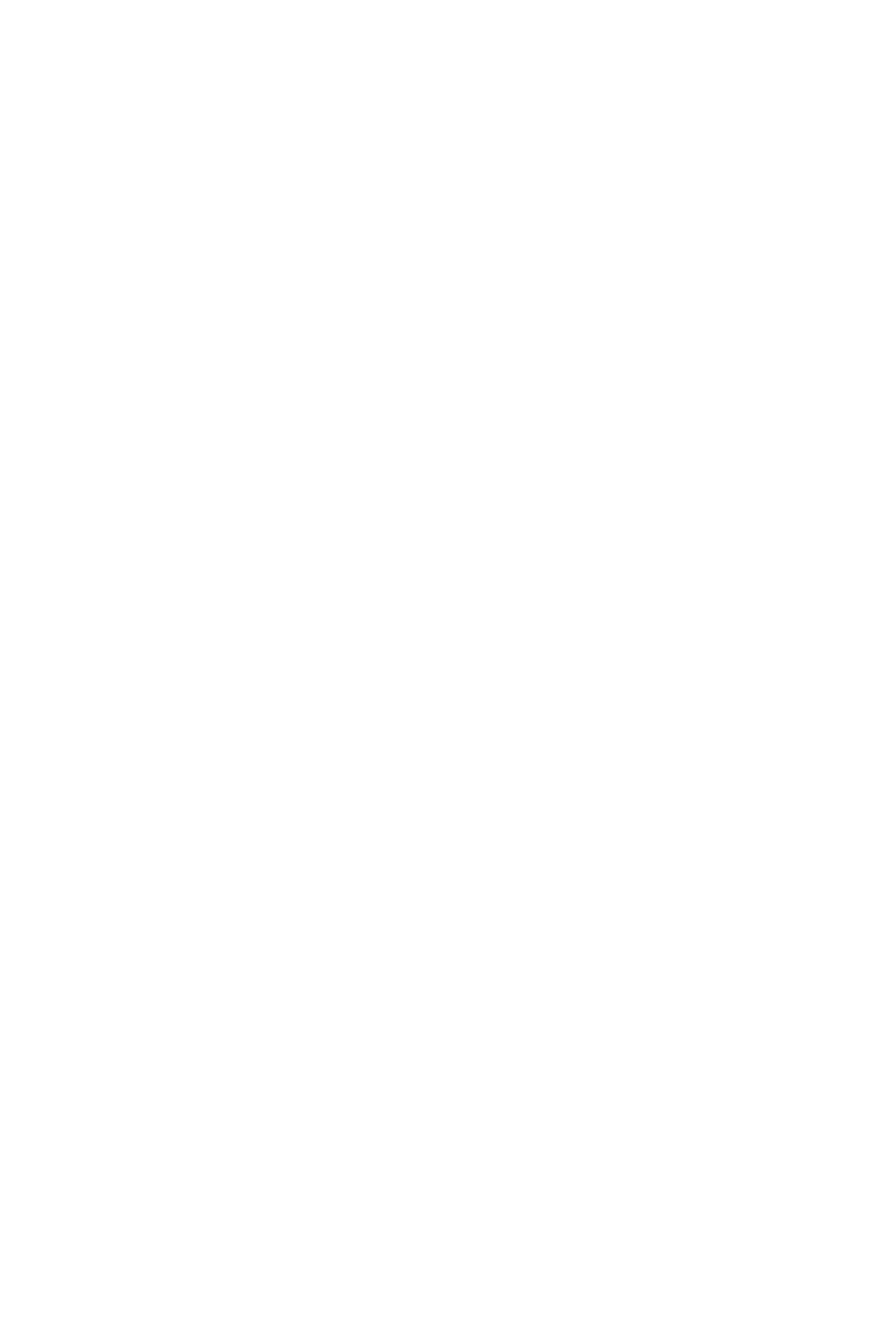
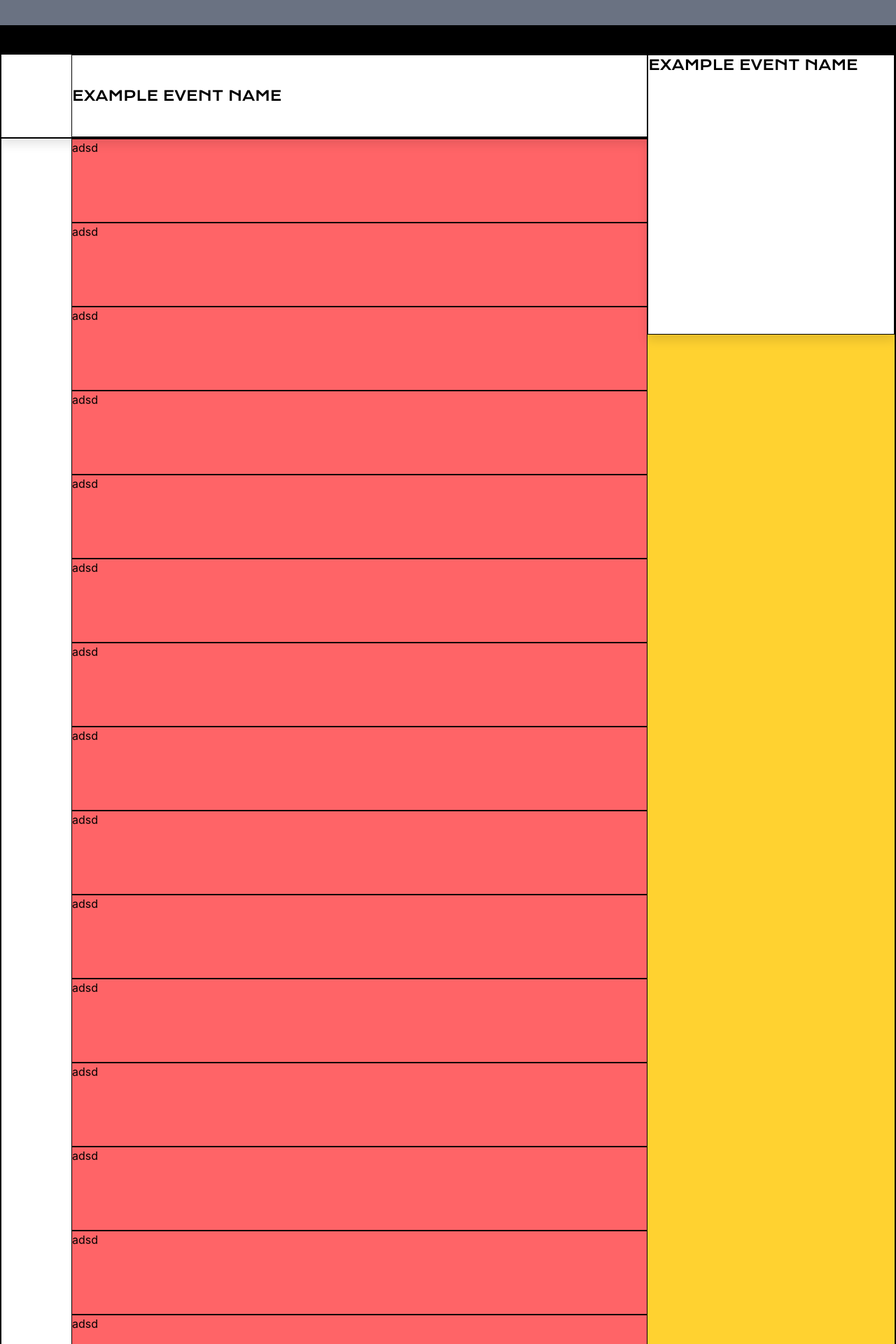
Before and after one commit to daveteru/miniproject-FE, a React (Vite) app: page /events in a window 1280 px wide. Before the commit this address had no page. Shown: the part 380-2300 px from the top of the page at 70% size. Before the commit the page ends 800 px from the top, so only its background shows below. Built offline with nearby package versions, Linux system fonts and the light colour scheme.

Commit message:
feat: scaffolded events pages

```diff
--- a/src/components/Buttons.tsx
+++ b/src/components/Buttons.tsx
@@ -3,5 +3,5 @@ type buttonProps = {
 };
 
 export default function YellowButton({ label }: buttonProps) {
-  return <div className="font-krona-one bg-[#E6FF06] text-black px-5 w-fit h-fit py-2 border rounded-full">{label}</div>;
+  return <div className="font-krona-one bg-[#E6FF06] hover:bg-amber-400 text-black px-5 w-fit h-fit py-2 border rounded-full">{label}</div>;
 }
--- a/src/main.tsx
+++ b/src/main.tsx
@@ -7,6 +7,7 @@ import Navbar from './components/Navbar';
 import Footer from './components/Footer';
 import Home from './pages/Home';
 import Discover from './pages/Discover';
+import Events from './pages/Events';
 
 function Layout() {
   return (
@@ -26,6 +27,7 @@ const router = createBrowserRouter([
     children: [
       { path: "/", element: <Home /> },
       { path: "/discover", element: <Discover /> },
+      { path: "/events", element: <Events /> },
     ],
   },
 ]);
--- /dev/null
+++ b/src/pages/Events.tsx
@@ -0,0 +1,40 @@
+export default function Events() {
+  return (
+    <div className="w-full flex flex-col items-center ">
+      <div className="w-full h-80 bg-gray-500"></div>
+      <div className="w-full h-10 bg-black"></div>
+      <div className="h-290 w-full h-fit border">
+        <div className="w-full h-30 border-b-gray-400 drop-shadow-xl flex bg-white sticky top-24">
+          <div className="container mx-auto w-full flex  border h-full pl-25">
+            <div className="flex items-center border h-full w-[70%]">
+              <h1 className="text-xl">EXAMPLE EVENT NAME</h1>
+            </div>
+            <div className="flex  border bg-white flex-1 h-100">
+              <h1 className="text-xl">EXAMPLE EVENT NAME</h1>
+            </div>
+          </div>
+        </div>
+        <div className="container mx-auto w-full  flex-1 flex  border  pl-25">
+          <div className="w-[70%]">
+            <p className="bg-red-400 h-30 border">adsd</p>
+            <p className="bg-red-400 h-30 border">adsd</p>
+            <p className="bg-red-400 h-30 border">adsd</p>
+            <p className="bg-red-400 h-30 border">adsd</p>
+            <p className="bg-red-400 h-30 border">adsd</p>
+            <p className="bg-red-400 h-30 border">adsd</p>
+            <p className="bg-red-400 h-30 border">adsd</p>
+            <p className="bg-red-400 h-30 border">adsd</p>
+            <p className="bg-red-400 h-30 border">adsd</p>
+            <p className="bg-red-400 h-30 border">adsd</p>
+            <p className="bg-red-400 h-30 border">adsd</p>
+            <p className="bg-red-400 h-30 border">adsd</p>
+            <p className="bg-red-400 h-30 border">adsd</p>
+            <p className="bg-red-400 h-30 border">adsd</p>
+            <p className="bg-red-400 h-30 border">adsd</p>
+          </div>
+          <div className="bg-amber-300 flex-1">test</div>
+        </div>
+      </div>
+    </div>
+  );
+}
```
Also changed, not shown: src/assets/User/Frame 75.svg (added).
